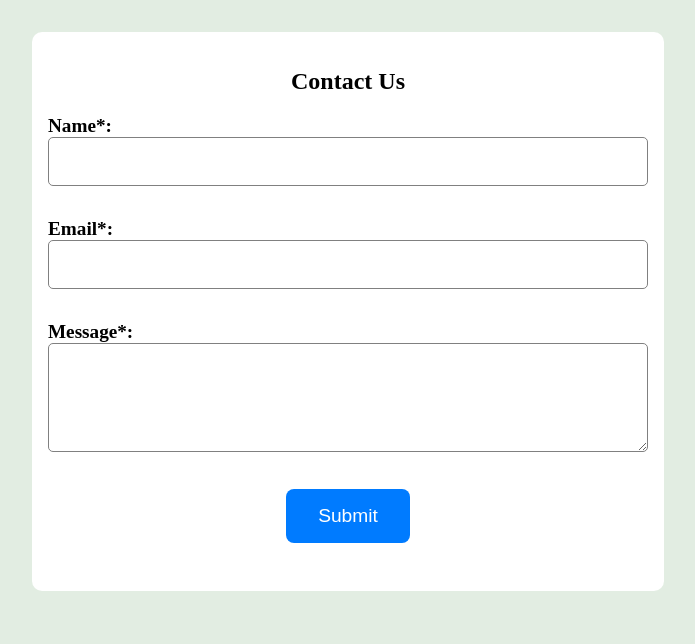
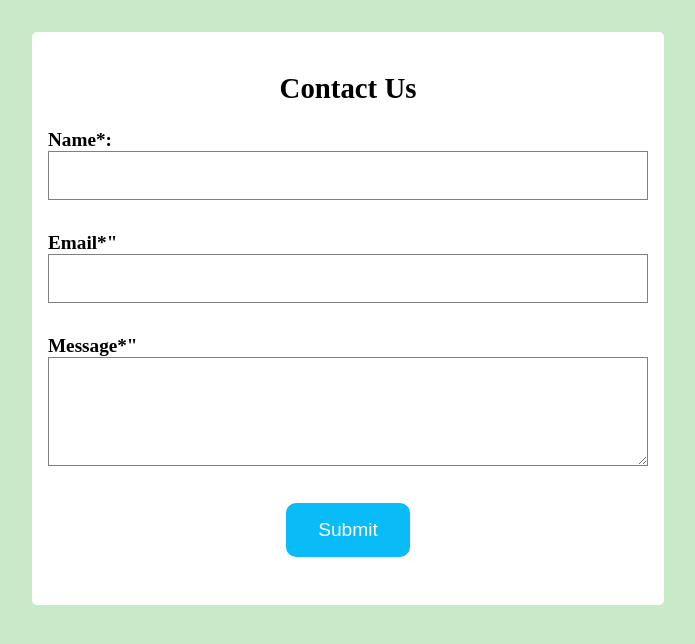
Before and after one commit to DzmitryUr/js-html-css-apps, a plain HTML site: page form-contact-us/index.html in a window 1280 px wide. Shown: the whole page, without its empty margins (292-987 px from the left). Drawn offline with Linux system fonts and the light colour scheme.

Commit message:
contact us form

```diff
--- a/form-contact-us/index.html
+++ b/form-contact-us/index.html
@@ -11,26 +11,26 @@
     <div class="container">
       <div class="form-container visible">
         <h2>Contact Us</h2>
-        <form id="contactForm" action="#" method="post">
+        <form id="contactForm">
           <div class="form-group">
             <label for="name">Name*:</label>
-            <input type="text" id="name" name="name" required />
+            <input type="text" id="name" required />
           </div>
           <div class="form-group">
-            <label for="email">Email*:</label>
-            <input type="email" id="email" name="email" required />
+            <label for="email">Email*"</label>
+            <input type="email" id="email" required />
           </div>
           <div class="form-group">
-            <label for="message">Message*:</label>
-            <textarea id="message" name="message" rows="5" required></textarea>
+            <label for="message">Message*"</label>
+            <textarea id="message" rows="5" required></textarea>
           </div>
           <button type="submit">Submit</button>
         </form>
         <div id="errorMessage"></div>
       </div>
       <div class="message-container">
-        <p class="message">Thank you for your message!</p>
-        <button id="btnShowForm">Send Message</button>
+        <p>Thank you for your message!</p>
+        <button onclick="location.reload()">Send New Message</button>
       </div>
     </div>
   </body>
--- a/form-contact-us/script.js
+++ b/form-contact-us/script.js
@@ -6,6 +6,7 @@ document
     const name = document.getElementById("name").value.trim();
     const email = document.getElementById("email").value.trim();
     const message = document.getElementById("message").value.trim();
+
     const errorMessage = document.getElementById("errorMessage");
 
     errorMessage.innerHTML = "";
@@ -15,24 +16,10 @@ document
       return false;
     }
 
-    if (!isValidEmail(email)) {
-      errorMessage.innerHTML = "Please enter a valid email address";
-      return false;
-    }
+    //TODO: check email
 
     //send request
-    //wait for reponse
-
+    //wait for response
     document.querySelector(".message-container").classList.add("visible");
     document.querySelector(".form-container").classList.remove("visible");
   });
-
-function isValidEmail(email) {
-  var emailRegex = /^[^\s@]+@[^\s@]+\.[^\s@]+$/;
-  return emailRegex.test(email);
-}
-
-document.addEventListener("click", () => {
-  document.querySelector(".message-container").classList.remove("visible");
-  document.querySelector(".form-container").classList.add("visible");
-});
--- a/form-contact-us/styles.css
+++ b/form-contact-us/styles.css
@@ -2,7 +2,7 @@ body {
   display: flex;
   justify-content: center;
   margin: 0;
-  background-color: #e2ede2;
+  background-color: #c8eac8;
 }
 
 .container {
@@ -12,7 +12,8 @@ body {
   background-color: white;
   padding: 1rem;
   margin-top: 2rem;
-  border-radius: 10px;
+  border-radius: 5px;
+  font-size: 1.2rem;
 }
 
 form {
@@ -20,7 +21,6 @@ form {
 }
 
 .form-group {
-  font-size: 1.2rem;
   margin-bottom: 2rem;
   text-align: left;
 }
@@ -34,23 +34,8 @@ input[type="email"],
 textarea {
   width: 100%;
   padding: 1rem;
-  border: 1px solid gray;
-  border-radius: 5px;
+  border: 1px solid grey;
   box-sizing: border-box;
-}
-
-button {
-  padding: 1rem 2rem;
-  background-color: #007bff;
-  color: white;
-  border: none;
-  font-size: 1.2rem;
-  border-radius: 0.5rem;
-  cursor: pointer;
-}
-
-button:hover {
-  background-color: blue;
 }
 
 .form-container,
@@ -62,11 +47,16 @@ button:hover {
   display: block;
 }
 
-#errorMessage {
-  color: red;
+button {
+  padding: 1rem 2rem;
+  background-color: #09bbf6;
+  color: white;
+  border: none;
+  border-radius: 10px;
+  cursor: pointer;
   font-size: 1.2rem;
 }
 
-.message-container .messae {
-  font-size: 1.2 rem;
+button:hover {
+  background-color: blue;
 }
```
